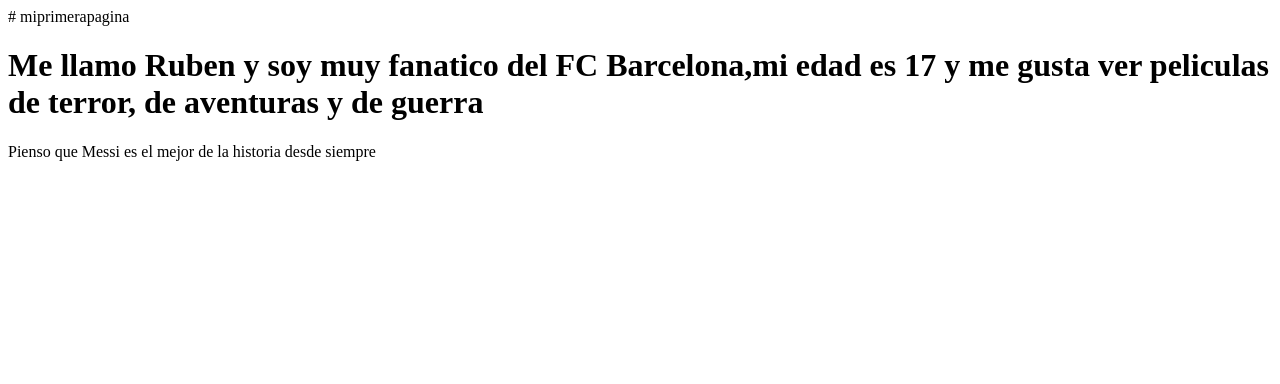
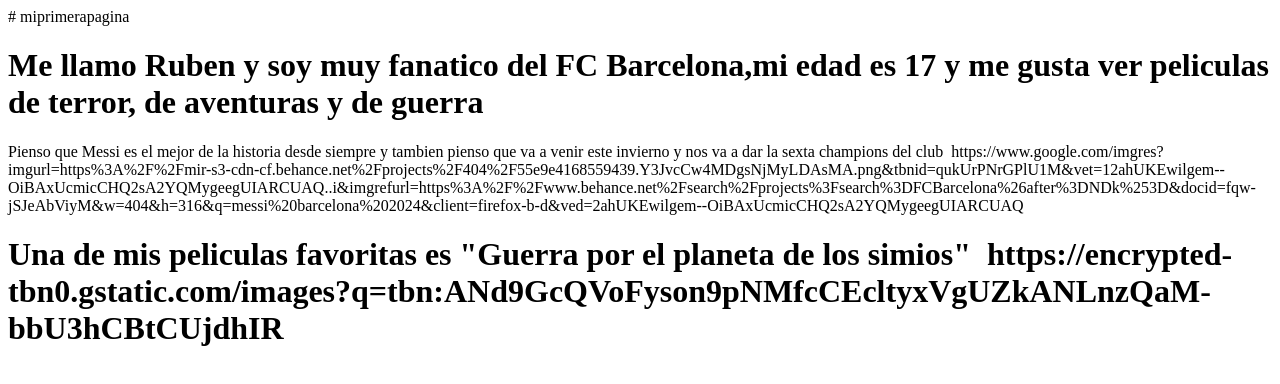
Before and after one commit to Rubentub/miprimerapagina, a plain HTML site: page index.html in a window 1280 px wide. Drawn offline with Linux system fonts and the light colour scheme.

Commit message:
Update index.html

```diff
--- a/index.html
+++ b/index.html
@@ -7,8 +7,10 @@
 <body>
 
 <h1>Me llamo Ruben y soy muy fanatico del FC Barcelona,mi edad es 17 y me gusta ver peliculas de terror, de aventuras y de guerra</h1>
-<p>Pienso que Messi es el mejor de la historia desde siempre
+<p>Pienso que Messi es el mejor de la historia desde siempre y tambien pienso que va a venir este invierno y nos va a dar la sexta champions del club
+<img> https://www.google.com/imgres?imgurl=https%3A%2F%2Fmir-s3-cdn-cf.behance.net%2Fprojects%2F404%2F55e9e4168559439.Y3JvcCw4MDgsNjMyLDAsMA.png&tbnid=qukUrPNrGPlU1M&vet=12ahUKEwilgem--OiBAxUcmicCHQ2sA2YQMygeegUIARCUAQ..i&imgrefurl=https%3A%2F%2Fwww.behance.net%2Fsearch%2Fprojects%3Fsearch%3DFCBarcelona%26after%3DNDk%253D&docid=fqw-jSJeAbViyM&w=404&h=316&q=messi%20barcelona%202024&client=firefox-b-d&ved=2ahUKEwilgem--OiBAxUcmicCHQ2sA2YQMygeegUIARCUAQ
 </p>
 
 </body>
-</html>
+<h1> Una de mis peliculas favoritas es "Guerra por el planeta de los simios"
+<img> https://encrypted-tbn0.gstatic.com/images?q=tbn:ANd9GcQVoFyson9pNMfcCEcltyxVgUZkANLnzQaM-bbU3hCBtCUjdhIR
```
